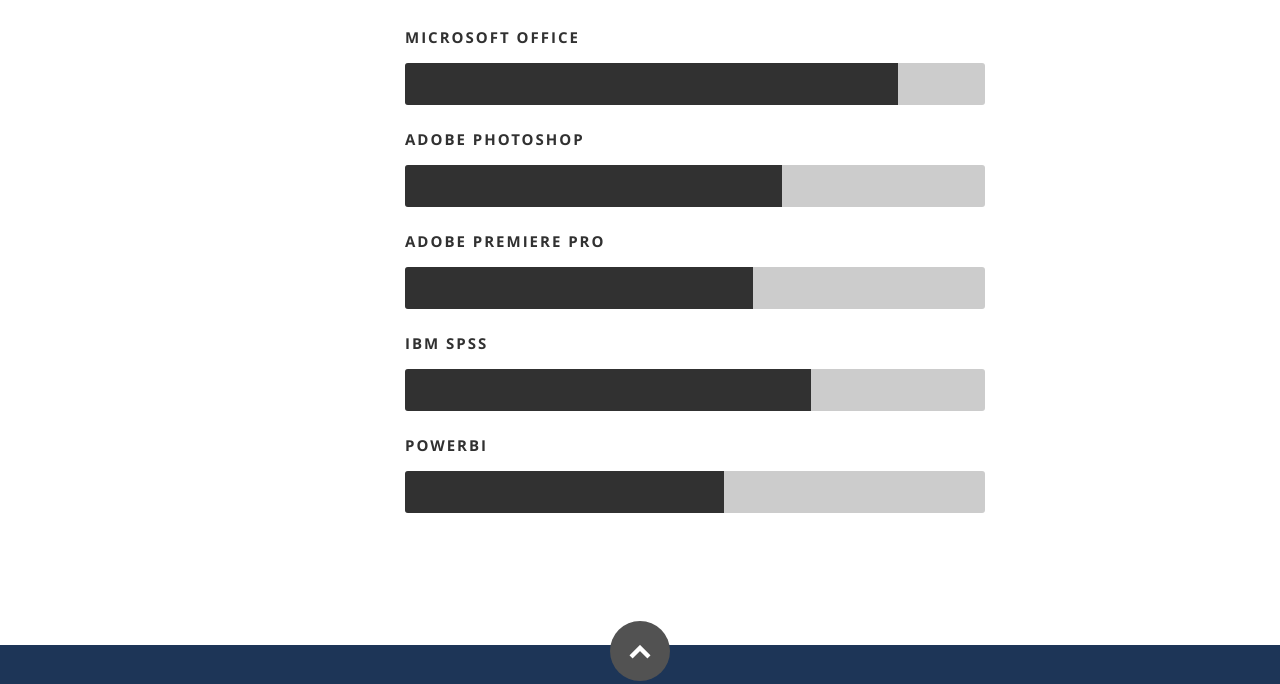
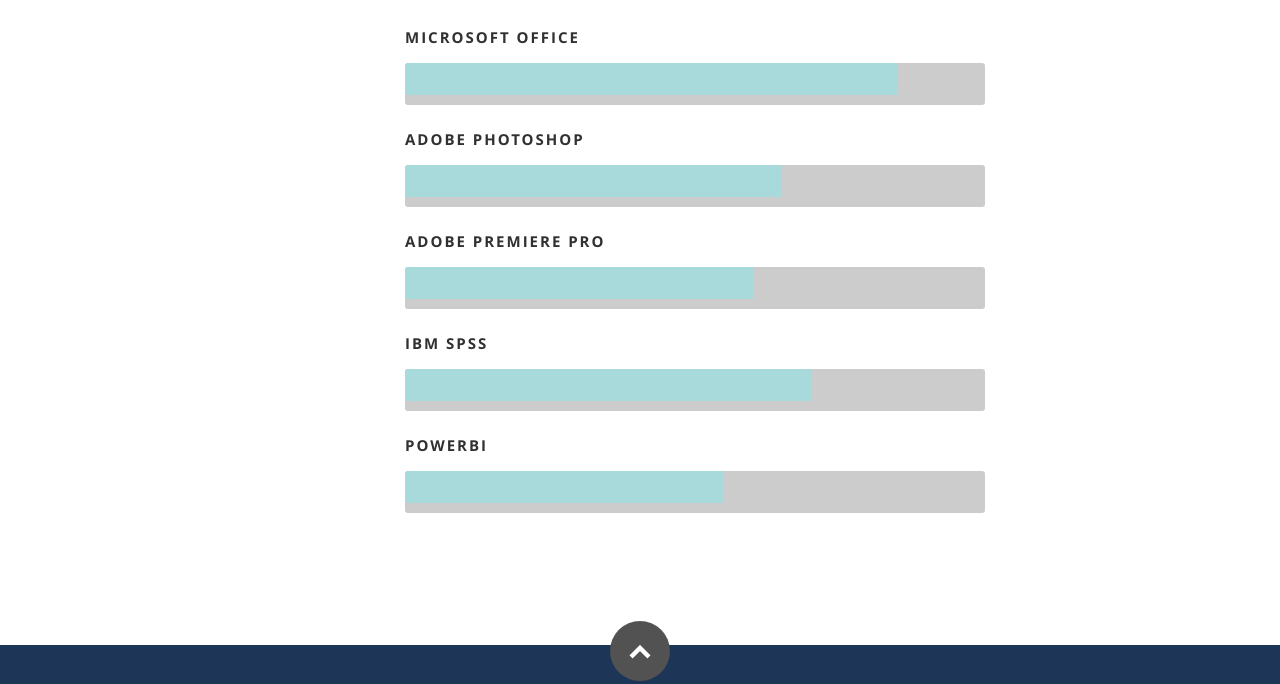
Before and after one commit to rubenms1232/Curriculum, a plain HTML site: page index.html in a window 1280 px wide. Shown: the part 4044-4728 px from the top of the page. Drawn offline with nearby package versions, Linux system fonts and the light colour scheme.

Commit message:
bar change

```diff
--- a/css/layout.css
+++ b/css/layout.css
@@ -320,10 +320,10 @@
 
    margin: 0;
    padding-right: 24px;
-  	background: #313131;
+  	background: #a8dadc;
    display: inline-block;
-  	height: 42px;
-   line-height: 42px;
+  	height: 32px;
+   line-height: 32px;
    border-radius: 3px 0 0 3px;
 }
 
```
